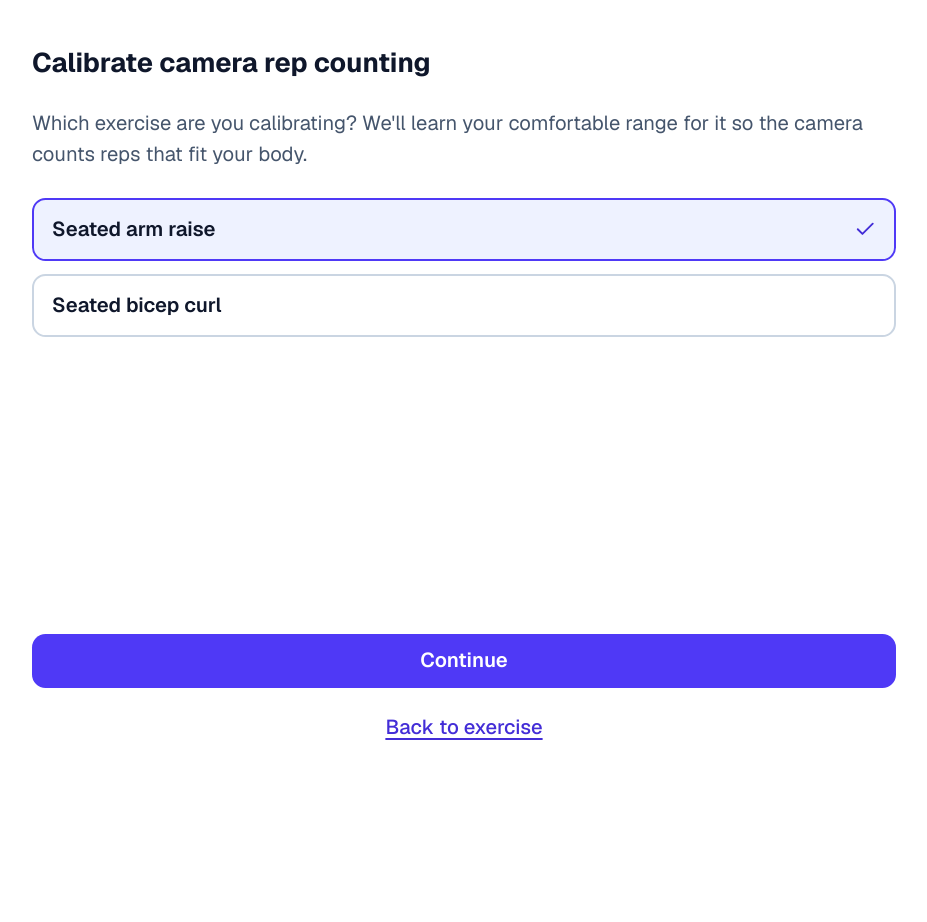
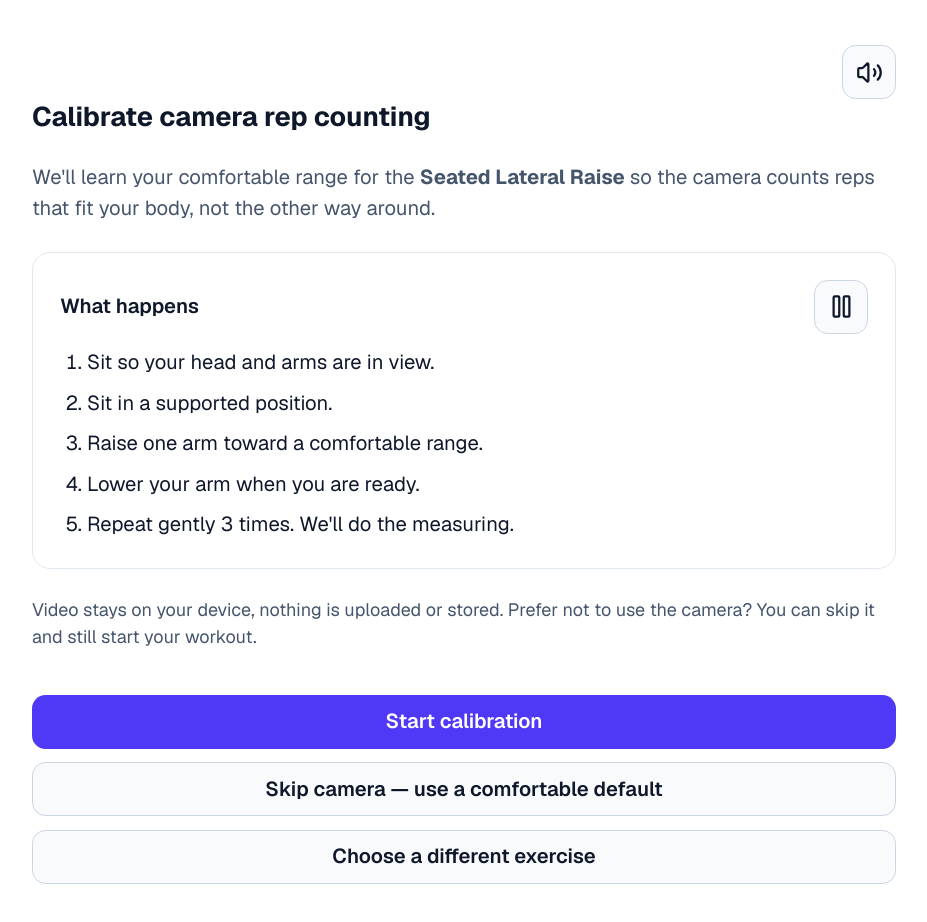
Before and after one commit to sleepyjen4/flexithon_accessibility, a Next.js app: page /calibrate in a window 1280 px wide. Shown: the top 922 px of the page, without its empty margins (176-1103 px from the left). Before the commit the page ends 800 px from the top, so only its background shows below. Built offline with nearby package versions, Linux system fonts and the light colour scheme.

Commit message:
add autoplay on enter calibrate page

```diff
--- a/app/calibrate/page.tsx
+++ b/app/calibrate/page.tsx
@@ -1,8 +1,10 @@
 import { CalibrationFlow } from "@/components/CalibrationFlow";
+import { SpeechToggle } from "@/components/SpeechToggle";
 import { getPoseExerciseById } from "@/lib/pose/exercises";
 import type { ExerciseDef } from "@/types";
 
 const SIDES: ExerciseDef["side"][] = ["left", "right", "either"];
+const DEFAULT_CALIBRATION_EXERCISE: ExerciseDef["id"] = "seated_arm_raise";
 
 /**
  * The exercise screen links here with `?exercise=&side=` so calibration
@@ -16,12 +18,21 @@ export default async function CalibratePage({
   searchParams: Promise<{ exercise?: string; side?: string }>;
 }) {
   const { exercise, side } = await searchParams;
-  const exerciseId = getPoseExerciseById(exercise as ExerciseDef["id"])?.id;
+  const exerciseId =
+    getPoseExerciseById(exercise as ExerciseDef["id"])?.id ??
+    DEFAULT_CALIBRATION_EXERCISE;
   const trackedSide = SIDES.find((value) => value === side);
 
   return (
     <div className="flex flex-1 flex-col bg-white px-6 py-10">
-      <CalibrationFlow exerciseId={exerciseId} side={trackedSide} />
+      <div className="mx-auto flex w-full max-w-3xl justify-end">
+        <SpeechToggle />
+      </div>
+      <CalibrationFlow
+        exerciseId={exerciseId}
+        startInIntro
+        side={trackedSide}
+      />
     </div>
   );
 }
--- a/components/Button.tsx
+++ b/components/Button.tsx
@@ -25,6 +25,7 @@ export function Button({
 
   return (
     <Component
+      suppressHydrationWarning
       className={`${base} ${variants[variant]} ${className}`}
       {...props}
     />
--- a/components/CalibrationFlow.tsx
+++ b/components/CalibrationFlow.tsx
@@ -71,6 +71,8 @@ const CALIBRATION_CLIP_BY_POSE_ID: Record<ExerciseDef["id"], StaticClipId> = {
 interface CalibrationFlowProps {
   /** Which movement to calibrate (T13). Defaults to the arm-raise hero. */
   exerciseId?: ExerciseDef["id"];
+  /** Specific exercise links skip the picker and open the spoken intro. */
+  startInIntro?: boolean;
   /** Which side to track while calibrating, so the captured range matches the
    * side the user will actually exercise (T13 single-limb). */
   side?: ExerciseDef["side"];
@@ -128,6 +130,7 @@ function drawMediaPipeLandmarks(
  */
 export function CalibrationFlow({
   exerciseId: initialExerciseId = "seated_arm_raise",
+  startInIntro = false,
   side = "either",
   providerFactory,
 }: CalibrationFlowProps = {}) {
@@ -153,7 +156,7 @@ export function CalibrationFlow({
   const existing = useCalibrationStore((state) => state.ranges[storeKey]);
   const exercise = getExerciseById(storeKey);
 
-  const [phase, setPhase] = useState<Phase>("pick");
+  const [phase, setPhase] = useState<Phase>(startInIntro ? "intro" : "pick");
   const [status, setStatus] = useState<PoseStatus>("loading");
   const [liveDeg, setLiveDeg] = useState<number | null>(null);
   const [captMin, setCaptMin] = useState<number | null>(null);
@@ -188,6 +191,20 @@ export function CalibrationFlow({
       interrupt: true,
     }).finally(() => setReading(false));
   }, [readAloudClipId, readAloudText]);
+
+  // Autoplay the intro only when /calibrate is opened for a specific movement,
+  // so plain /calibrate stays silent on the chooser. The global speech toggle
+  // still governs this because speakOrPlay no-ops while muted.
+  const playIntroInstructionsRef = useRef(playIntroInstructions);
+  useEffect(() => {
+    playIntroInstructionsRef.current = playIntroInstructions;
+  }, [playIntroInstructions]);
+  useEffect(() => {
+    if (!startInIntro || phase !== "intro") return;
+
+    const timer = setTimeout(() => playIntroInstructionsRef.current(), 0);
+    return () => clearTimeout(timer);
+  }, [startInIntro, phase, exerciseId]);
 
   // Play/stop toggle: a second tap stops the read-aloud mid-way.
   const toggleReadAloud = useCallback(() => {
--- a/components/SpeechToggle.tsx
+++ b/components/SpeechToggle.tsx
@@ -31,6 +31,7 @@ export function SpeechToggle() {
   return (
     <button
       type="button"
+      suppressHydrationWarning
       onClick={toggleSpeech}
       aria-pressed={showEnabled}
       aria-label={
--- a/lib/staticAudio.ts
+++ b/lib/staticAudio.ts
@@ -15,9 +15,9 @@ export const STATIC_CLIPS = {
   // — poseDef.instructions plus the fixed opening and closing lines — so the
   // clip and the Web Speech fallback read exactly what's shown.
   calibrate_seated_arm_raise:
-    "Here's what happens. Sit so your head and arms are in view. Sit in a supported position. Raise one arm toward a comfortable range. Lower your arm when you are ready. Repeat gently 3 times. We'll do the measuring.",
+    "Seated Arm Raise. Here's what happens. Sit so your head and arms are in view. Sit in a supported position. Raise one arm toward a comfortable range. Lower your arm when you are ready. Repeat gently 3 times. We'll do the measuring.",
   calibrate_seated_bicep_curl:
-    "Here's what happens. Sit so your head and arms are in view. Sit tall with your arm relaxed at your side. Bend your elbow to bring your hand toward your shoulder. Lower slowly with control. Repeat gently 3 times. We'll do the measuring.",
+    "Seated Bicep Curl. Here's what happens. Sit so your head and arms are in view. Sit tall with your arm relaxed at your side. Bend your elbow to bring your hand toward your shoulder. Lower slowly with control. Repeat gently 3 times. We'll do the measuring.",
 } as const;
 
 export type StaticClipId = keyof typeof STATIC_CLIPS;
```
Also changed, not shown: 2 other files (tests, documents, lock files or other folders).
